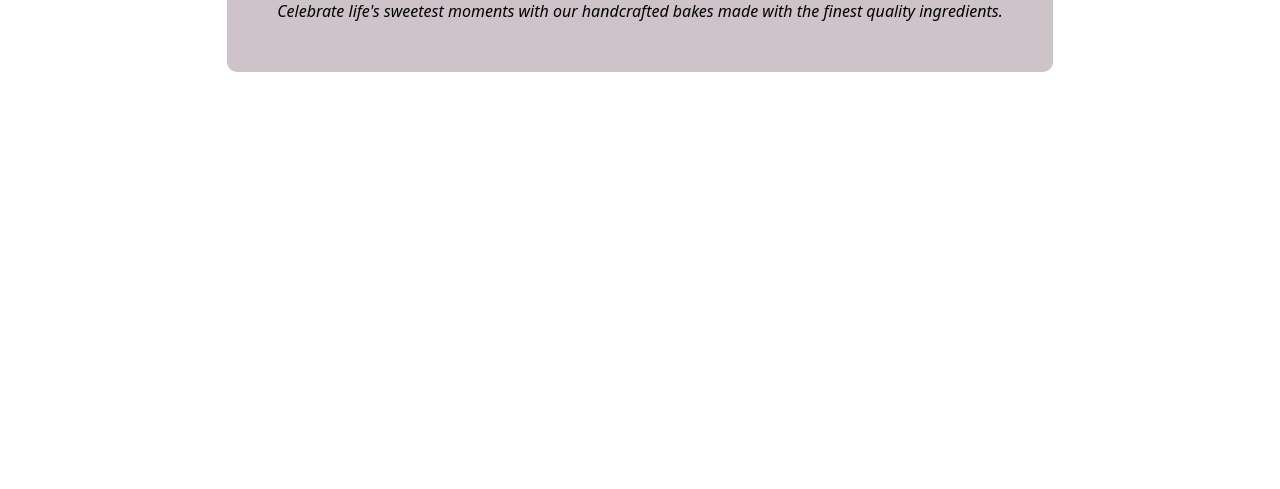
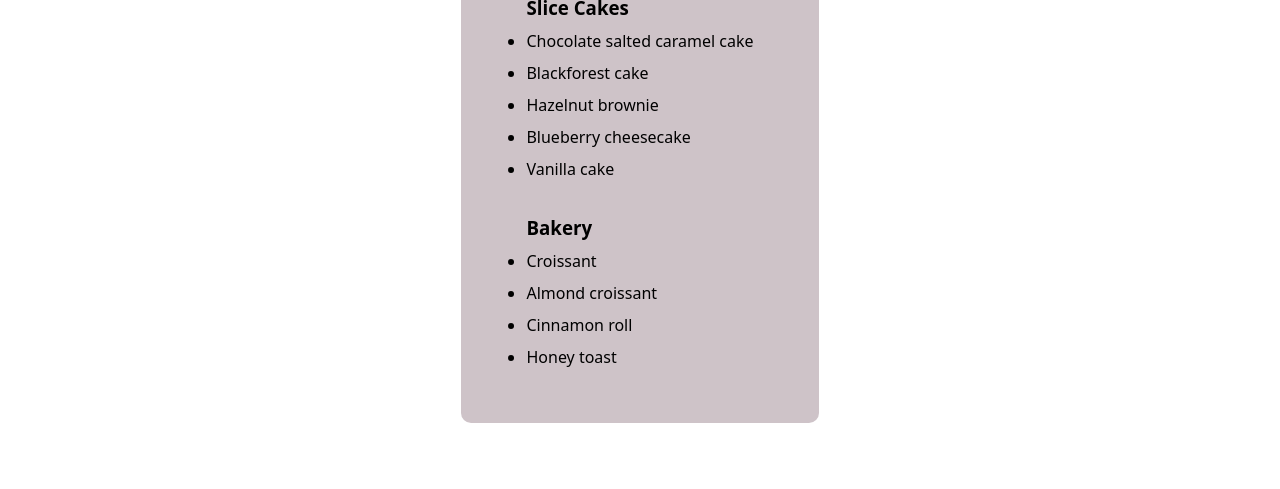
Before and after one commit to aneha15/restaurant-page, a website built with webpack: page src/template.html in a window 1280 px wide. Shown: the part 311-800 px from the top of the page. Built offline with nearby package versions, Linux system fonts and the light colour scheme.

Commit message:
Add menu content

```diff
--- /dev/null
+++ b/src/menu.js
@@ -0,0 +1,26 @@
+const menupage = function () {
+    const content = document.querySelector('#content');
+    const menu = document.createElement('div');
+    menu.id = 'menu';
+    menu.innerHTML = `<h1>Menu</h1>
+          <div class="menu-items">
+        <ul>
+            <h3>Slice Cakes</h3>
+            <li>Chocolate salted caramel cake</li>
+            <li>Blackforest cake</li>
+            <li>Hazelnut brownie</li>
+            <li>Blueberry cheesecake</li>
+            <li>Vanilla cake</li>
+        </ul>
+        <ul>
+            <h3>Bakery</h3>
+            <li>Croissant</li>
+            <li>Almond croissant</li>
+            <li>Cinnamon roll</li>
+            <li>Honey toast</li>
+        </ul>
+    </div>`;
+    content.appendChild(menu);
+};
+
+export default menupage;
--- a/src/pageload.js
+++ b/src/pageload.js
@@ -1,7 +1,9 @@
 import homepage from './home.js';
+import menupage from './menu.js';
 
 const load = function () {
-    homepage();
+   // homepage();
+   menupage();
 };
 
 export default load;
--- a/src/style.css
+++ b/src/style.css
@@ -43,16 +43,25 @@ header>nav>* {
     justify-content: center;
 }
 
-#content > * {
+#content>* {
     display: flex;
     flex-direction: column;
     align-items: center;
     gap: 16px;
-    padding: 50px;
+    padding: 45px 65px;
     border-radius: 10px;
     background-color: rgba(206, 195, 200);
+}
 
-    p {
-        font-style: italic;
+#home>p {
+    font-style: italic;
+}
+
+.menu-items {
+    display: flex;
+    flex-direction: column;
+    gap: 25px;
+    ul > * {
+        margin-bottom: 10px;
     }
 }
```
